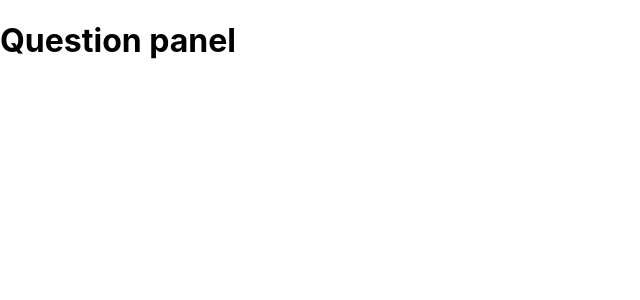
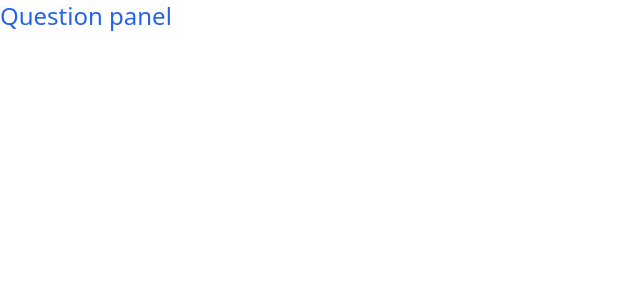
Before and after one commit to Bablukmr/Quizard, a React (Create React App) app: page / in a window 1280 px wide. Shown: the top 300 px of the page, without its empty margins (0-640 px from the left). Built offline with nearby package versions, Linux system fonts and the light colour scheme.

Commit message:
tailwind adding

```diff
--- a/src/App.css
+++ /dev/null
@@ -1,38 +0,0 @@
-.App {
-  text-align: center;
-}
-
-.App-logo {
-  height: 40vmin;
-  pointer-events: none;
-}
-
-@media (prefers-reduced-motion: no-preference) {
-  .App-logo {
-    animation: App-logo-spin infinite 20s linear;
-  }
-}
-
-.App-header {
-  background-color: #282c34;
-  min-height: 100vh;
-  display: flex;
-  flex-direction: column;
-  align-items: center;
-  justify-content: center;
-  font-size: calc(10px + 2vmin);
-  color: white;
-}
-
-.App-link {
-  color: #61dafb;
-}
-
-@keyframes App-logo-spin {
-  from {
-    transform: rotate(0deg);
-  }
-  to {
-    transform: rotate(360deg);
-  }
-}
--- a/src/App.js
+++ b/src/App.js
@@ -1,11 +1,8 @@
-
-
 function App() {
   return (
-   <div>
-<h1 className='text-blue-600'>Question panel</h1>
-
-   </div>
+    <div>
+      <h1 className="text-blue-600 text-2xl">Question panel</h1>
+    </div>
   );
 }
 
--- a/src/index.css
+++ b/src/index.css
@@ -1,13 +1,3 @@
-body {
-  margin: 0;
-  font-family: -apple-system, BlinkMacSystemFont, 'Segoe UI', 'Roboto', 'Oxygen',
-    'Ubuntu', 'Cantarell', 'Fira Sans', 'Droid Sans', 'Helvetica Neue',
-    sans-serif;
-  -webkit-font-smoothing: antialiased;
-  -moz-osx-font-smoothing: grayscale;
-}
-
-code {
-  font-family: source-code-pro, Menlo, Monaco, Consolas, 'Courier New',
-    monospace;
-}
+@tailwind base;
+@tailwind components;
+@tailwind utilities;
```
